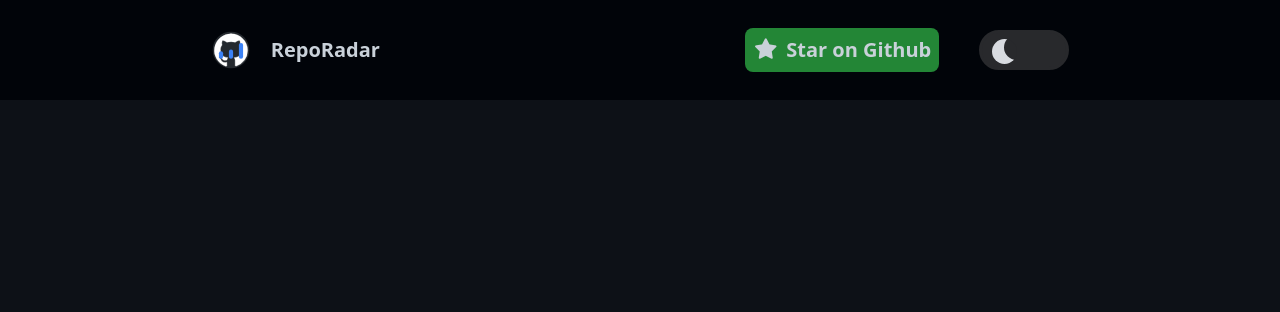
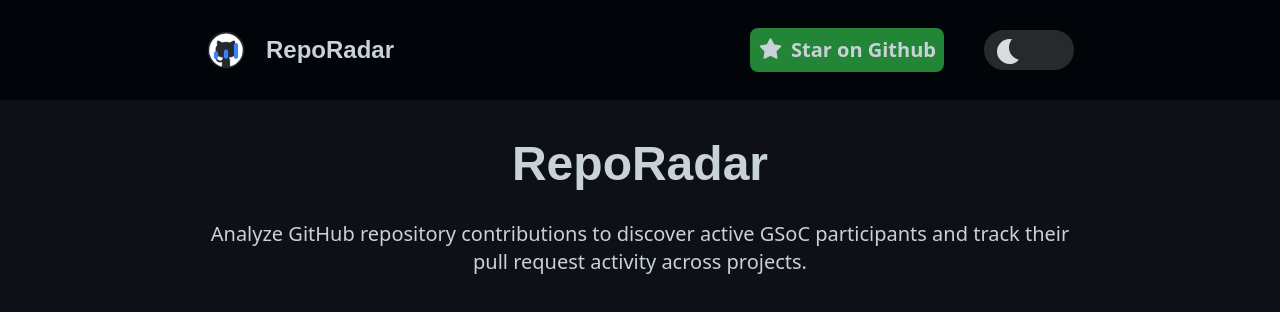
Before and after one commit to prajna7jain/GitScope, a React (Vite) app: page / in a window 1280 px wide. Shown: the top 312 px of the page. Built offline with nearby package versions, Linux system fonts and the light colour scheme.

Commit message:
Added the Info details

```diff
--- a/src/App.jsx
+++ b/src/App.jsx
@@ -6,7 +6,7 @@
   return (
     <>
       <Navbar />
-      {/* <Home /> */}
+      <Home />
     </>
   )
 }
--- /dev/null
+++ b/src/components/Info.jsx
@@ -0,0 +1,10 @@
+export default function Info() {
+    return(
+        <main className="flex flex-col gap-5">
+            <h1 className="text-5xl font-semibold text-center">RepoRadar</h1>
+            <h2 className="text-xl p-3 text-center">
+                Analyze GitHub repository contributions to discover active GSoC participants and track their <br /> pull request activity across projects.
+            </h2>
+        </main>
+    )
+}
--- a/src/components/Navbar.jsx
+++ b/src/components/Navbar.jsx
@@ -14,16 +14,15 @@
 
     const pageTheam = () => {
         setLightMode(!lightMode);
-        console.log(lightMode)
     }
     return(
         <main className="bg-[#010409] w-full p-7 flex justify-around">
             <div id="logo" className="w-fit h-auto flex items-center gap-5">
                 <img src="Assests/Icon.svg" alt="Logo" className="w-10" />
-                <h1 className="text-xl font-bold">RepoRadar</h1>
+                <h1 className="text-2xl font-bold">RepoRadar</h1>
             </div>
             <div id="btn-options" className="flex items-center gap-10">
-                <button className="p-2 rounded-lg flex gap-2 items-center">
+                <button className="p-2 rounded-lg flex gap-2 items-center cursor-pointer">
                     <i className="fa-solid fa-star text-xl"></i>
                     <span className="text-xl font-semibold"><a href="https://github.com/ig-ayush/RepoRadar">Star on Github</a></span>
                 </button>
--- a/src/index.css
+++ b/src/index.css
@@ -1,4 +1,5 @@
 @import "tailwindcss";
+@import url('https://fonts.googleapis.com/css2?family=Bitcount+Prop+Double:wght@100..900&family=Exile&family=Inter:ital,opsz,wght@0,14..32,100..900;1,14..32,100..900&family=Jaro:opsz@6..72&family=Montserrat:ital,wght@0,100..900;1,100..900&family=Oswald:wght@200..700&family=Playfair+Display:ital,wght@0,400..900;1,400..900&family=Poppins&family=Roboto:ital,wght@0,100;0,400;0,500;0,700;0,900;1,400;1,500;1,700;1,900&family=Rubik:ital,wght@0,300..900;1,300..900&display=swap');
 
 /* Dark Mode Css */
 body {
@@ -20,3 +21,7 @@
 body.light button {
   background: #0366d6;
 }
+
+h1 {
+   font-family: "Montserrat", sans-serif;
+}
--- a/src/pages/Home.jsx
+++ b/src/pages/Home.jsx
@@ -1,5 +1,9 @@
+import Info from "../components/Info"
+
 export default function Home() {
     return(
-        <h1>Home</h1>
+        <main className="w-full h-auto flex justify-center items-center p-10">
+            <Info />
+        </main>
     )
 }
```
